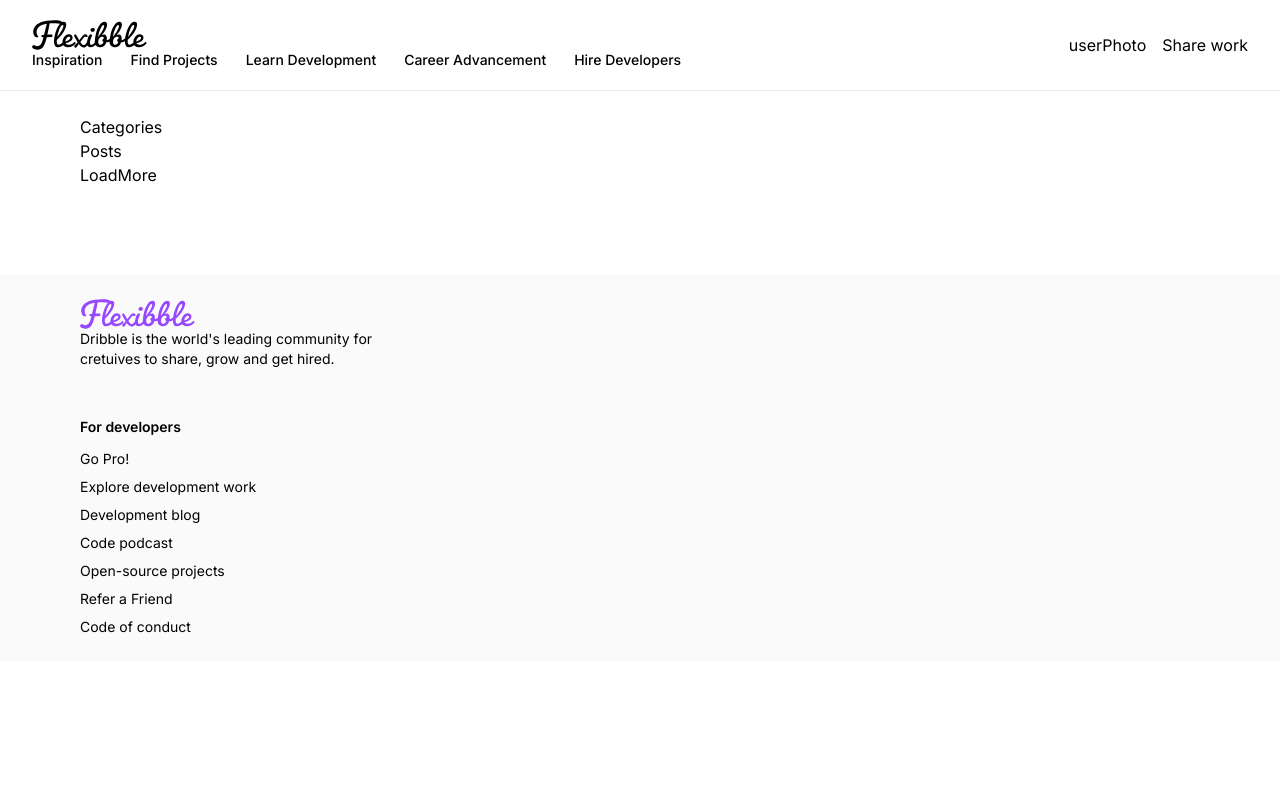
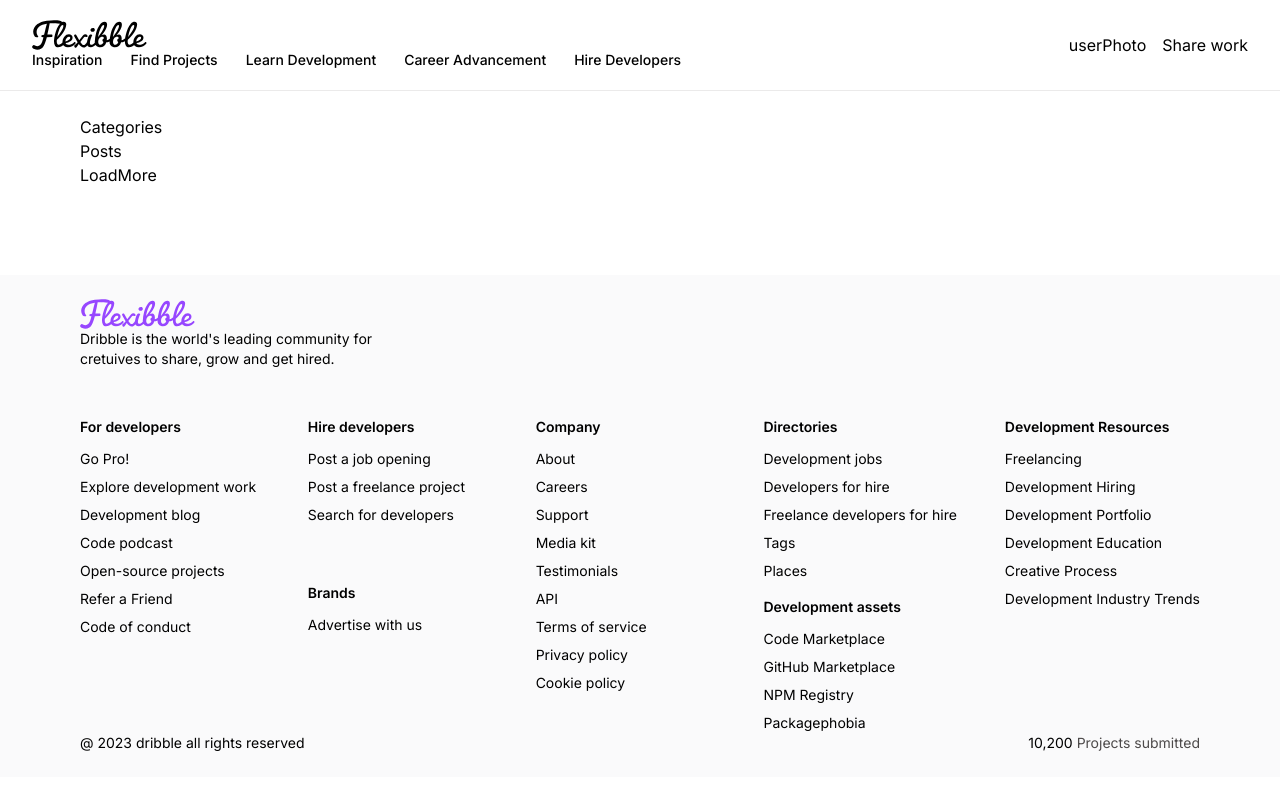
Before and after one commit to Surya-Thombare/DribbleClone, a Next.js app: page / in a window 1280 px wide. Shown: the top 790 px of the page. Built offline with nearby package versions, Linux system fonts and the light colour scheme.

Commit message:
Footer p2

```diff
--- a/components/Footer.tsx
+++ b/components/Footer.tsx
@@ -1,7 +1,6 @@
 import { footerLinks } from '@/constants'
 import Image from 'next/image'
 import Link from 'next/link';
-import React from 'react'
 
 type columnProps = {
   title: string;
@@ -36,7 +35,23 @@ function Footer() {
         </div>
         <div className='flex flex-wrap gap-12'>
           <FooterColumn title={footerLinks[0].title} links={footerLinks[0].links}/>
+          <div className='flex-1 flex flex-col gap-4'>
+          <FooterColumn title={footerLinks[1].title} links={footerLinks[1].links}/>
+          <FooterColumn title={footerLinks[2].title} links={footerLinks[2].links}/>
+          </div>
+          <FooterColumn title={footerLinks[3].title} links={footerLinks[3].links}/>
+          <div className='flex-1 flex flex-col gap-4'>
+          <FooterColumn title={footerLinks[4].title} links={footerLinks[4].links}/>
+          <FooterColumn title={footerLinks[5].title} links={footerLinks[5].links}/>
+          </div>
+          <FooterColumn title={footerLinks[6].title} links={footerLinks[6].links}/>
         </div>
+      </div>
+      <div className='flexBetween footer_copyright'>
+        <p>@ 2023 dribble all rights reserved</p>
+        <p className='text-gray'>
+          <span className='text-black'>10,200</span> Projects submitted
+        </p>
       </div>
     </footer>
   )
```
